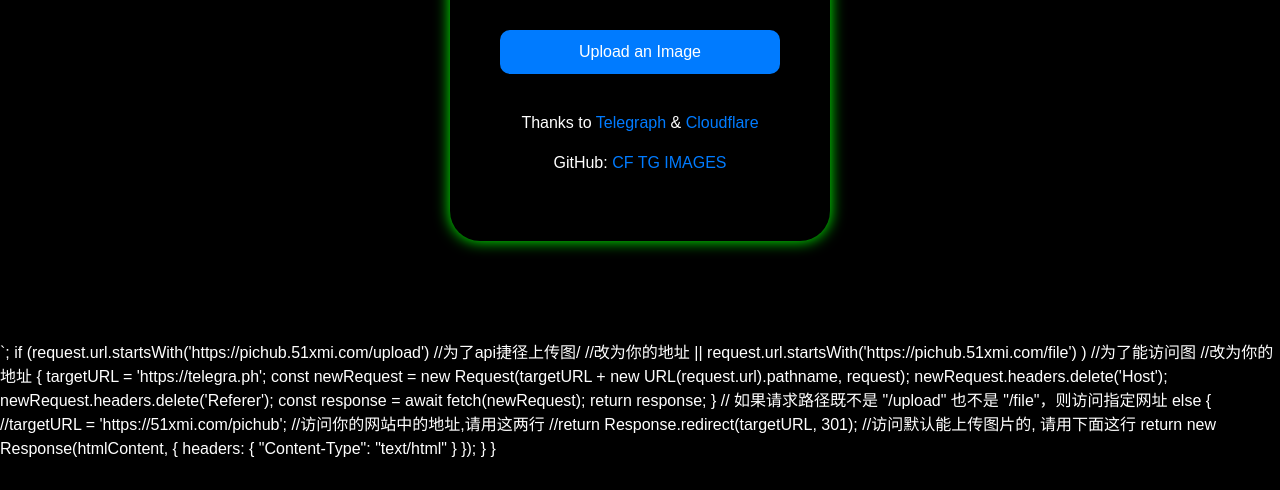
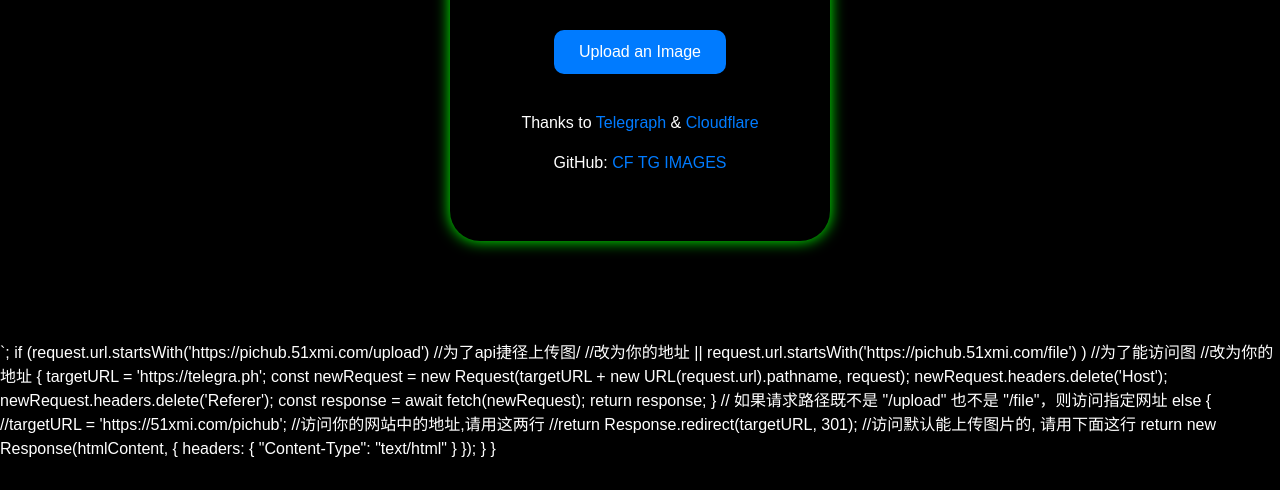
Before and after one commit to goldeye0351/cf-tg-image, a plain HTML site: page copy to workers.html in a window 1280 px wide. Shown: the part 310-800 px from the top of the page. Drawn offline with nearby package versions, Linux system fonts and the light colour scheme.

Commit message:
Update copy to workers.html

```diff
--- a/copy to workers.html
+++ b/copy to workers.html
@@ -29,7 +29,6 @@ async function handleRequest(request) {
 
             .upload-btn-wrapper {
                 position: relative;
-                width:100%;
                 overflow: hidden;
                 display: inline-block;
                 background-color: #007BFF;
@@ -58,10 +57,12 @@ async function handleRequest(request) {
             <h2 class="text-center">Telegraph Image Hosting</h2>
             <p class="text-center text-muted">Free & Unlimited Image Hosting</p>
             <hr>
+          <div class=" text-center">
             <div class="upload-btn-wrapper text-center">
                 <span>Upload an Image</span>
                 <input type="file" name="file" id="fileInput" accept="image/png, image/jpeg, image/jpg, image/gif">
             </div>
+          </div>
             <div id="uploadStatus" style="margin-top: 20px;"></div>
             <hr>
             <p class="text-center">Thanks to <a href="https://telegra.ph">Telegraph</a> & <a href="https://cloudflare.com">Cloudflare</a></p>
```
